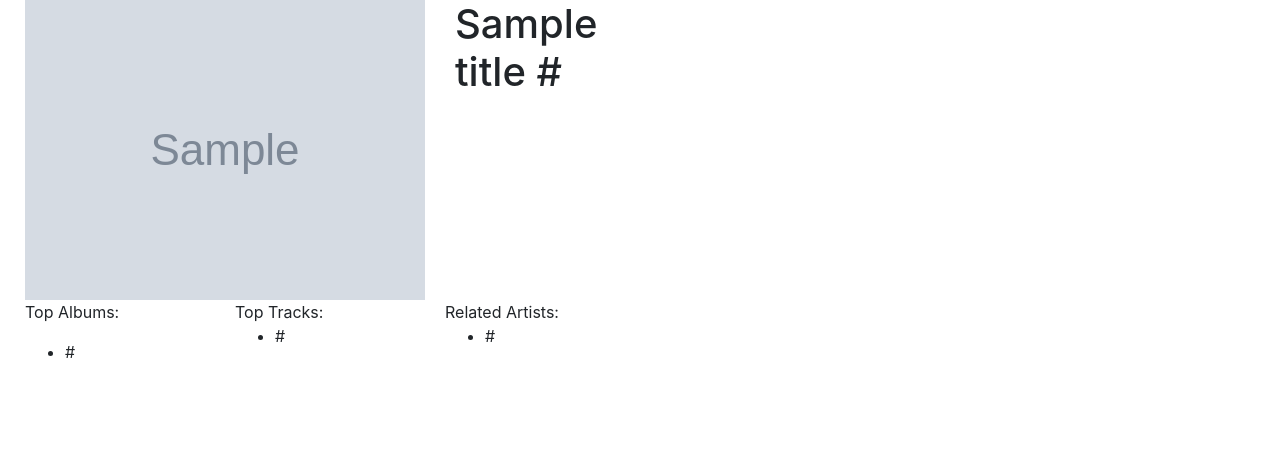
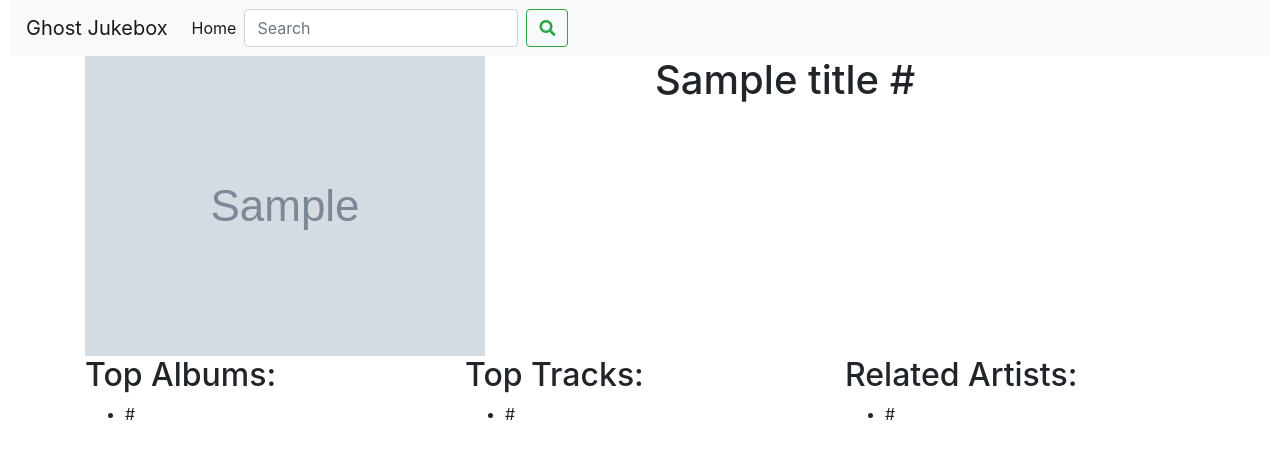
Before and after one commit to digitaltembo/ghost-jukebox, a Flask app: template ghost_jukebox/templates/artist_info.html in a window 1280 px wide. Shown: the top 459 px of the page. Run offline with Flask 2, Linux system fonts and the light colour scheme; the template is opened without the code that fills it: most values are stand-ins (such as "Sample title", 1, 10 or a date in 2020); grey boxes marked "Sample" are stand-in pictures; some libraries are stand-ins or nearby versions.

Commit message:
Clean up things a bit more

```diff
--- a/ghost_jukebox/static/style.css
+++ b/ghost_jukebox/static/style.css
@@ -1,6 +1,5 @@
 body {
     margin:40px auto;
-    max-width:650px;
     line-height:1.6;
     font-size:18px;
     color:#444;
--- a/ghost_jukebox/templates/album_info.html
+++ b/ghost_jukebox/templates/album_info.html
@@ -6,8 +6,6 @@
             <div class="col">
                 <img src="{{  image_url }}"/>
             </div>
-        </div>
-        <div class="row">
             <div class="col">
                 <h1>{{ album.name }}</h1>
                 <h3>By {{ album.artist_links() | join(', ') }}</h3>
--- a/ghost_jukebox/templates/artist_info.html
+++ b/ghost_jukebox/templates/artist_info.html
@@ -7,38 +7,33 @@
                 <img src="{{  image_url }}"/>
             </div>
             <div class="col">
-                <h1>{{ title }} {{ artist.spotify_link_element() }}</h1>
+                <h1>{{ title }} {{ artist.spotify_link_elem() }}</h1>
             </div>
         </div>
         <div class="row">
             <div class="col">
-
-                <p>
-                    Top Albums:
-                    <ul>
-                    {% for album in albums %}
-                        <li>{{ album.link() }}</li>
-                    {% endfor %}
-                    </ul>
-                </p>
+                <h2>Top Albums:</h2>
+                <ul>
+                {% for album in albums %}
+                    <li>{{ album.link() }}</li>
+                {% endfor %}
+                </ul>
             </div>
             <div class="col">
-                Top Tracks:
+                <h2>Top Tracks:</h2>
                 <ul>
                 {% for track in tracks %}
                     <li>{{ track.link() }} {{ track.preview_element() }}</li>
                 {% endfor %}
                 </ul>
-
             </div>
             <div class="col">
-                Related Artists:
+                <h2>Related Artists:</h2>
                 <ul>
                 {% for artist in related_artists %}
                     <li>{{ artist.link() }}</li>
                 {% endfor %}
                 </ul>
-                <br/>
             </div>
         </div>
     </div>
--- a/ghost_jukebox/templates/base.html
+++ b/ghost_jukebox/templates/base.html
@@ -2,14 +2,39 @@
 <html lang="en">
 <head>
     {% block head %}
+    <meta charset="utf-8">
+    <meta name="viewport" content="width=device-width, initial-scale=1, shrink-to-fit=no">
+
     <link rel="stylesheet" type="text/css" href="{{ url_for('static', filename='style.css') }}"/>
     <link rel="shortcut icon" type="image/x-icon" href="{{ url_for('static', filename='favicon.ico') }}" />
     <link rel="stylesheet" href="https://use.fontawesome.com/releases/v5.7.2/css/all.css" integrity="sha384-fnmOCqbTlWIlj8LyTjo7mOUStjsKC4pOpQbqyi7RrhN7udi9RwhKkMHpvLbHG9Sr" crossorigin="anonymous">
     <link rel="stylesheet" href="https://stackpath.bootstrapcdn.com/bootstrap/4.3.1/css/bootstrap.min.css" integrity="sha384-ggOyR0iXCbMQv3Xipma34MD+dH/1fQ784/j6cY/iJTQUOhcWr7x9JvoRxT2MZw1T" crossorigin="anonymous">
+
     <title>{% block title %}{% endblock %} - Ghost Jukebox</title>
     {% endblock %}
 </head>
 <body>
+    <div id="header">
+        <nav class="navbar navbar-expand-lg navbar-light bg-light">
+          <a class="navbar-brand" href="#">Ghost Jukebox</a>
+          <button class="navbar-toggler" type="button" data-toggle="collapse" data-target="#navbarSupportedContent" aria-controls="navbarSupportedContent" aria-expanded="false" aria-label="Toggle navigation">
+            <span class="navbar-toggler-icon"></span>
+          </button>
+
+          <div class="collapse navbar-collapse" id="navbarSupportedContent">
+            <ul class="navbar-nav mr-auto">
+              <li class="nav-item active">
+                <a class="nav-link" href="/s">Home <span class="sr-only">(current)</span></a>
+              </li>
+            <form class="form-inline my-2 my-lg-0">
+              <input class="form-control mr-sm-2" type="search" placeholder="Search" aria-label="Search">
+              <button class="btn btn-outline-success my-2 my-sm-0" type="submit"><i class="fas fa-search"></i></button>
+            </form>
+          </div>
+        </nav>
+    </div>
+
+
     <div id="content">{% block content %}{% endblock %}</div>
     <div id="footer">
         {% block footer %}
--- a/ghost_jukebox/views/music_info.py
+++ b/ghost_jukebox/views/music_info.py
@@ -22,6 +22,7 @@ def artist_info(artist_id):
         'artist_info.html',
         image_url = get_image(artist.image_set),
         title = artist.name,
+        artist = artist,
         albums = top_albums,
         related_artists = related_artists,
         tracks = top_tracks
```
Also changed, not shown: ghost_jukebox/templates/search.html (+41 -3 lines).
